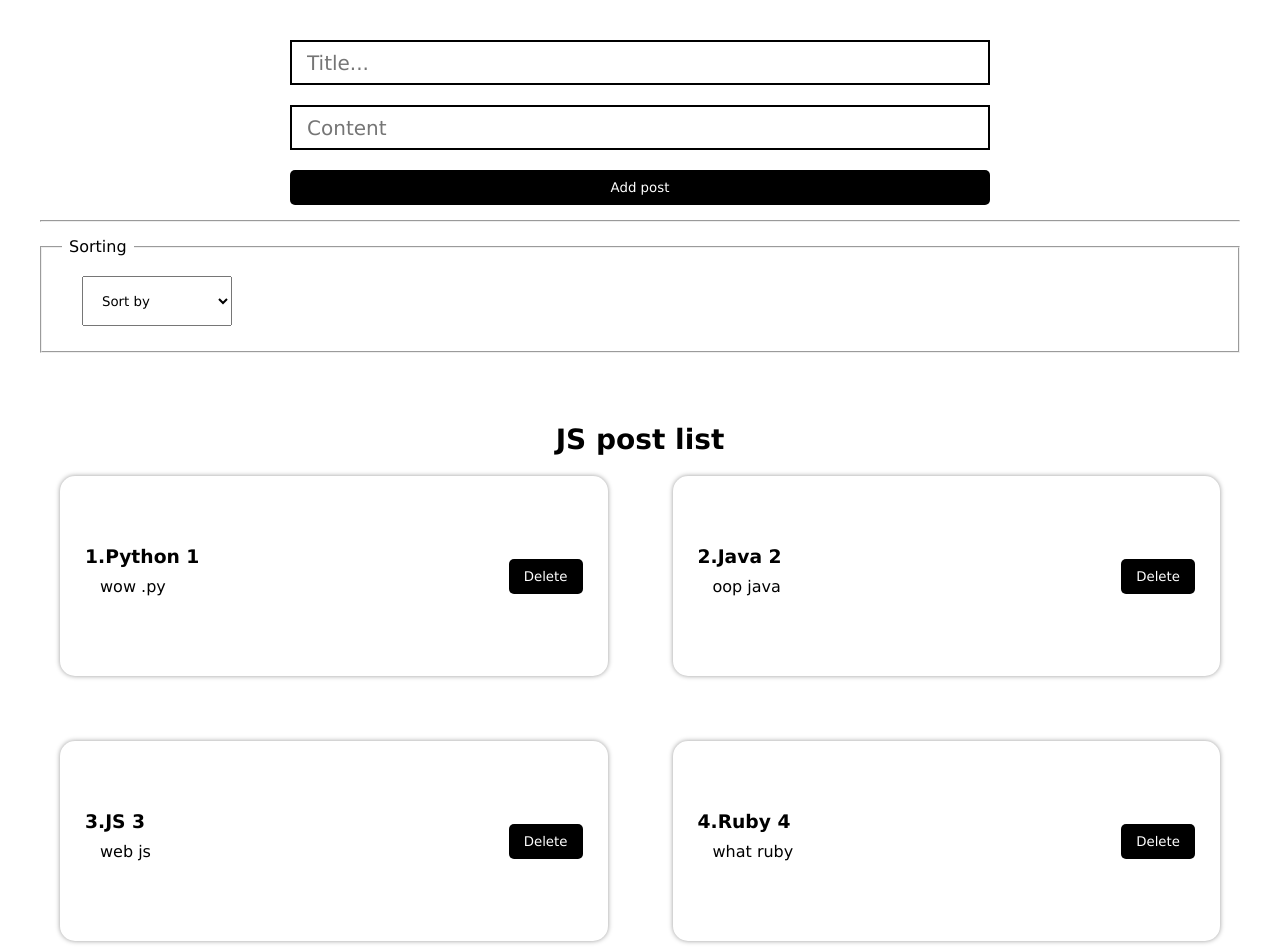
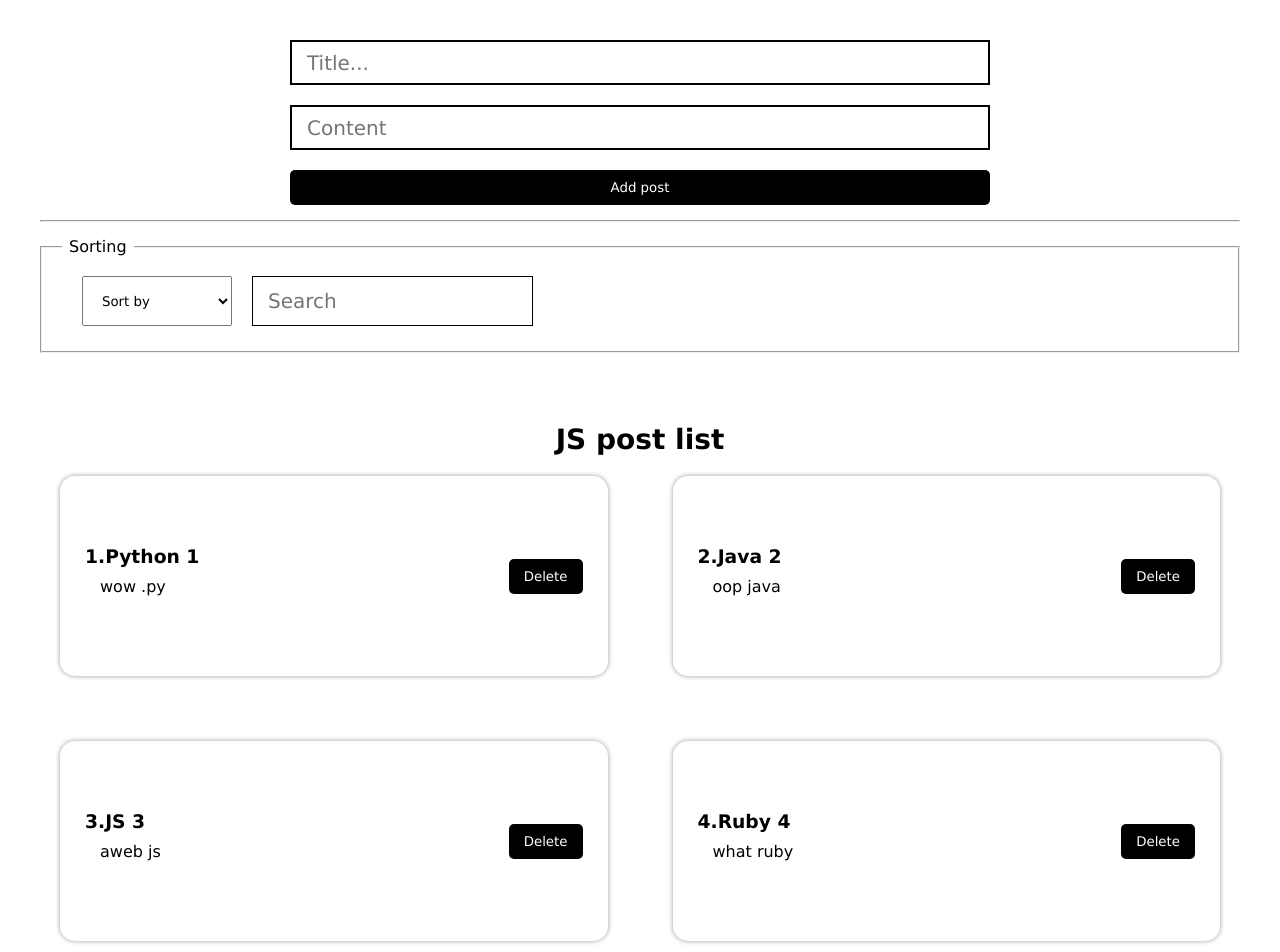
Before and after one commit to ZAKHAROV-Artem/react_second, a React (Create React App) app: page / in a window 1280 px wide. Shown: the top 952 px of the page. Built offline with nearby package versions, Linux system fonts and the light colour scheme.

Commit message:
ended filtration component

```diff
--- a/src/App.js
+++ b/src/App.js
@@ -1,19 +1,23 @@
-import { useState } from "react";
+import { useState, useMemo } from "react";
 import PostForm from "./components/PostForm";
 import PostList from "./components/PostList";
-import MySelect from "./components/UI/select/MySelct";
+
 import "./css/App.css";
+import PostFilter from "./components/PostFilter";
 
 function App() {
   const [posts, setPosts] = useState([
     { id: 0, title: "Python 1", content: "wow .py" },
     { id: 1, title: "Java 2", content: "oop java" },
-    { id: 2, title: "JS 3", content: "web js" },
+    { id: 2, title: "JS 3", content: " aweb js" },
     { id: 3, title: "Ruby 4", content: "what ruby" },
     { id: 4, title: "Pascal 5", content: "mean man ps" },
   ]);
 
-  const [selected_sort, setSelectedSort] = useState("");
+  const [filter, setFilter] = useState({
+    sort: "",
+    query: "",
+  });
 
   const createPost = (new_post) => {
     setPosts([...posts, new_post]);
@@ -22,31 +26,32 @@ function App() {
     setPosts(posts.filter((p) => p.id !== post_id));
   };
 
-  const sortPosts = (sort_by) => {
-    setSelectedSort(sort_by);
-    setPosts([...posts].sort((a, b) => a[sort_by].localeCompare(b[sort_by])));
-    console.log(sort_by);
-  };
+  const sorted_posts = useMemo(() => {
+    console.log(`Hey I'm working`);
+    if (filter.sort) {
+      return [...posts].sort((a, b) =>
+        a[filter.sort].localeCompare(b[filter.sort])
+      );
+    }
+    return posts;
+  }, [filter.sort, posts]);
 
+  const sorted_and_searched_posts = useMemo(() => {
+    return sorted_posts.filter((post) =>
+      post.title.toUpperCase().includes(filter.query.toUpperCase())
+    );
+  }, [filter.query, sorted_posts]);
   return (
     <div className="App">
       <PostForm create={createPost} />
       <hr style={{ margin: "15px 0" }} />
-      <MySelect
-        value={selected_sort}
-        onChange={sortPosts}
-        default_value="Sort by"
-        options={[
-          { value: "title", name: "Sort by title" },
-          { value: "content", name: "Sort by content" },
-        ]}
+      <PostFilter filter={filter} setFilter={setFilter} />
+
+      <PostList
+        remove={removePost}
+        posts={sorted_and_searched_posts}
+        title="JS post list"
       />
-
-      {posts.length ? (
-        <PostList remove={removePost} posts={posts} title="JS post list" />
-      ) : (
-        <h2 className="no_posts_text">No posts, sorry</h2>
-      )}
     </div>
   );
 }
--- /dev/null
+++ b/src/components/PostFilter.jsx
@@ -0,0 +1,26 @@
+import SortSelect from "./UI/Sorting/select/SortSelect";
+import SortInput from "./UI/Sorting/input/SortInput";
+
+const PostFilter = ({ filter, setFilter }) => {
+  return (
+    <fieldset className="sorting_fieldset">
+      <legend>Sorting</legend>
+      <SortSelect
+        value={filter.sort}
+        onChange={(e) => setFilter({ ...filter, sort: e.target.value })}
+        default_value="Sort by"
+        options={[
+          { value: "title", name: "Sort by title" },
+          { value: "content", name: "Sort by content" },
+        ]}
+      />
+      <SortInput
+        placeholder="Search"
+        value={filter.query}
+        onChange={(e) => setFilter({ ...filter, query: e.target.value })}
+      />
+    </fieldset>
+  );
+};
+
+export default PostFilter;
--- a/src/components/PostList.jsx
+++ b/src/components/PostList.jsx
@@ -11,6 +11,10 @@ const PostList = ({ posts, title = "List of posts", remove }) => {
     );
   });
 
+  if (!posts.length) {
+    return <h2 className="no_posts_text">No posts, sorry</h2>;
+  }
+
   return (
     <>
       <h3 className="post_list_title">{title}</h3>
--- /dev/null
+++ b/src/components/UI/Sorting/input/SortInput.jsx
@@ -0,0 +1,7 @@
+import st from "./SortInput.module.css";
+
+const SortInput = ({ onChange, ...props }) => {
+  return <input {...props} className={st.sort_input} onChange={onChange} />;
+};
+
+export default SortInput;
--- /dev/null
+++ b/src/components/UI/Sorting/input/SortInput.module.css
@@ -0,0 +1,7 @@
+.sort_input {
+  outline: none;
+  border: 1px solid #000;
+  height: 50px;
+  font-size: 20px;
+  padding: 10px 15px;
+}
--- /dev/null
+++ b/src/components/UI/Sorting/select/SortSelect.jsx
@@ -0,0 +1,17 @@
+import st from "./SortSelect.module.css";
+const SortSelect = ({ options, default_value, value, onChange }) => {
+  return (
+    <select className={st.my_select} value={value} onChange={onChange}>
+      <option value="" disabled>
+        {default_value}
+      </option>
+      {options.map((options) => (
+        <option key={options.value} value={options.value}>
+          {options.name}
+        </option>
+      ))}
+    </select>
+  );
+};
+
+export default SortSelect;
--- /dev/null
+++ b/src/components/UI/Sorting/select/SortSelect.module.css
@@ -0,0 +1,6 @@
+.my_select {
+  width: 150px;
+  height: 50px;
+  outline: none;
+  padding: 10px 15px;
+}
--- a/src/components/UI/select/MySelct.jsx
+++ /dev/null
@@ -1,23 +0,0 @@
-const MySelect = ({ options, default_value, value, onChange }) => {
-  return (
-    <fieldset className="sorting_fieldset">
-      <legend>Sorting</legend>
-      <select
-        className="my_select"
-        value={value}
-        onChange={(e) => onChange(e.target.value)}
-      >
-        <option value="" disabled>
-          {default_value}
-        </option>
-        {options.map((options) => (
-          <option key={options.value} value={options.value}>
-            {options.name}
-          </option>
-        ))}
-      </select>
-    </fieldset>
-  );
-};
-
-export default MySelect;
--- a/src/css/App.css
+++ b/src/css/App.css
@@ -59,15 +59,14 @@
   color: gray;
 }
 .sorting_fieldset {
+  display: flex;
+  align-items: center;
   padding: 20px 20px 25px 20px;
 }
 .sorting_fieldset legend {
   padding: 0 7px;
+  margin: 0;
 }
-.my_select {
-  width: 150px;
-  height: 50px;
-  outline: none;
-  padding: 10px 15px;
+.sorting_fieldset > * {
   margin-left: 20px;
 }
```
